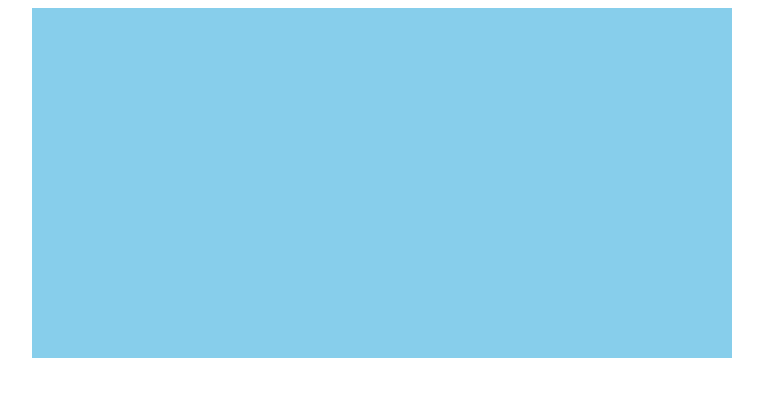
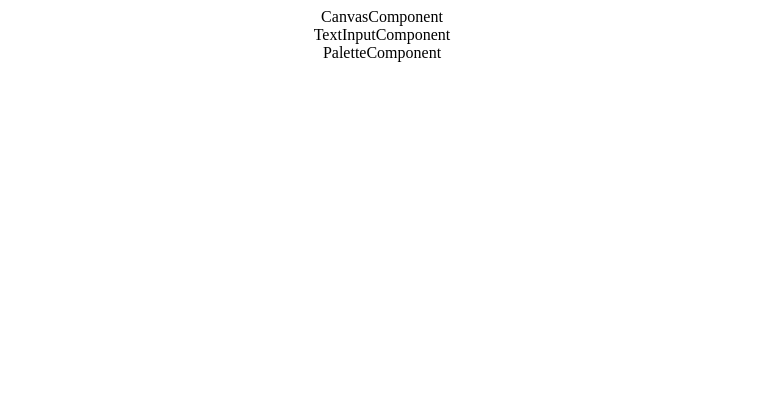
Before and after one commit to Ahnder/bannermaker-func-version, a React (Create React App) app: page / in a window 1280 px wide. Shown: the top 396 px of the page, without its empty margins (258-1021 px from the left). Built offline with nearby package versions, Linux system fonts and the light colour scheme.

Commit message:
components init

```diff
--- a/src/App.css
+++ b/src/App.css
@@ -1,38 +1,3 @@
 .App {
   text-align: center;
 }
-
-.App-logo {
-  height: 40vmin;
-  pointer-events: none;
-}
-
-@media (prefers-reduced-motion: no-preference) {
-  .App-logo {
-    animation: App-logo-spin infinite 20s linear;
-  }
-}
-
-.App-header {
-  background-color: #282c34;
-  min-height: 100vh;
-  display: flex;
-  flex-direction: column;
-  align-items: center;
-  justify-content: center;
-  font-size: calc(10px + 2vmin);
-  color: white;
-}
-
-.App-link {
-  color: #61dafb;
-}
-
-@keyframes App-logo-spin {
-  from {
-    transform: rotate(0deg);
-  }
-  to {
-    transform: rotate(360deg);
-  }
-}
--- a/src/App.js
+++ b/src/App.js
@@ -1,16 +1,16 @@
 import React from 'react';
 import './App.css';
+
+import CanvasComponent from './components/CanvasComponent';
+import TextInputComponent from './components/TextInputComponent';
+import PaletteComponent from './components/PaletteComponent';
 
 function App() {
   return (
     <div className="App">
-      <canvas
-        width="700"
-        height="350"
-        style={{
-          background: 'skyblue',
-        }}
-      />
+      <CanvasComponent />
+      <TextInputComponent />
+      <PaletteComponent />
     </div>
   );
 }
--- /dev/null
+++ b/src/components/CanvasComponent.js
@@ -0,0 +1,11 @@
+import React from 'react';
+
+const CanvasComponent = () => {
+  return (
+    <div>
+      <span>CanvasComponent</span>
+    </div>
+  );
+};
+
+export default CanvasComponent;
--- /dev/null
+++ b/src/components/PaletteComponent.js
@@ -0,0 +1,11 @@
+import React from 'react';
+
+const PaletteComponent = () => {
+  return (
+    <div>
+      <span>PaletteComponent</span>
+    </div>
+  );
+};
+
+export default PaletteComponent;
--- /dev/null
+++ b/src/components/TextInputComponent.js
@@ -0,0 +1,11 @@
+import React from 'react';
+
+const TextInputComponent = () => {
+  return (
+    <div>
+      <span>TextInputComponent</span>
+    </div>
+  );
+};
+
+export default TextInputComponent;
```
